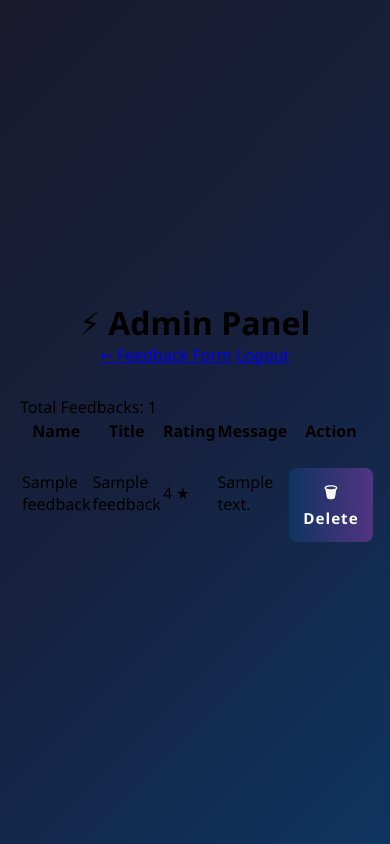
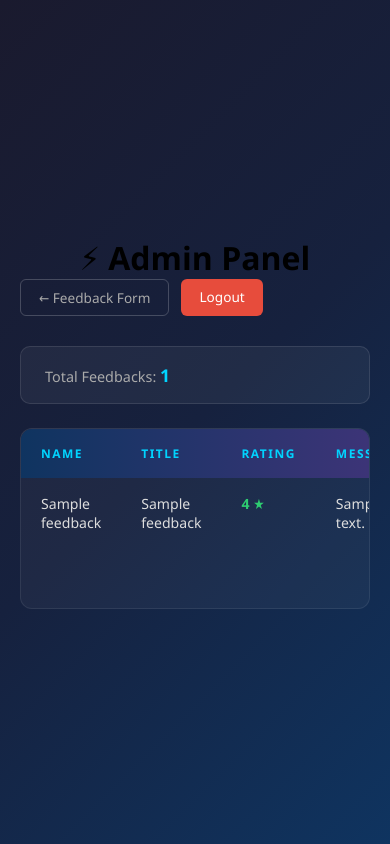
Before and after one commit to AdwaithEP/student-feedback-system, a Flask app: template templates/admin.html in a window 390 px wide. Run offline with Flask 3, Linux system fonts and the light colour scheme; the template is opened without the code that fills it: most values are stand-ins (such as "Sample title", 1, 10 or a date in 2020); parts of the project's set-up code (start-up, migrations or seed data) failed here and were passed over.

Commit message:
style.css

```diff
--- a/static/style.css
+++ b/static/style.css
@@ -207,4 +207,176 @@ button[type="submit"]:hover {
     .rating label {
         font-size: 1.5rem;
     }
+/* ========================
+   ADMIN PAGE
+======================== */
+body.admin-page {
+    display: block;
+    background: linear-gradient(135deg, #1a1a2e, #16213e, #0f3460);
+    padding: 30px 20px;
+    color: #eee;
 }
+
+.admin-header {
+    display: flex;
+    justify-content: space-between;
+    align-items: center;
+    margin-bottom: 30px;
+    padding-bottom: 20px;
+    border-bottom: 1px solid rgba(255,255,255,0.1);
+    max-width: 1200px;
+    margin-left: auto;
+    margin-right: auto;
+}
+
+.admin-header h1 { font-size: 1.8rem; color: #00d4ff; letter-spacing: 1px; }
+
+.header-btns { display: flex; gap: 12px; }
+
+.btn-back {
+    background: transparent;
+    border: 1px solid rgba(255,255,255,0.2);
+    color: #aaa;
+    padding: 8px 18px;
+    border-radius: 6px;
+    text-decoration: none;
+    font-size: 0.85rem;
+    transition: all 0.2s;
+}
+
+.btn-back:hover { border-color: #00d4ff; color: #00d4ff; }
+
+.btn-logout {
+    background: #e74c3c;
+    border: none;
+    color: white;
+    padding: 8px 18px;
+    border-radius: 6px;
+    text-decoration: none;
+    font-size: 0.85rem;
+    transition: all 0.2s;
+}
+
+.btn-logout:hover { background: #c0392b; }
+
+.stats-bar {
+    background: rgba(255,255,255,0.05);
+    border: 1px solid rgba(255,255,255,0.1);
+    border-radius: 10px;
+    padding: 16px 24px;
+    margin-bottom: 24px;
+    font-size: 0.9rem;
+    color: #aaa;
+    max-width: 1200px;
+    margin-left: auto;
+    margin-right: auto;
+}
+
+.stats-bar span { color: #00d4ff; font-weight: 600; font-size: 1.1rem; }
+
+.table-wrap {
+    background: rgba(255,255,255,0.04);
+    border: 1px solid rgba(255,255,255,0.08);
+    border-radius: 12px;
+    overflow: hidden;
+    max-width: 1200px;
+    margin: 0 auto;
+}
+
+table { width: 100%; border-collapse: collapse; }
+
+thead { background: linear-gradient(90deg, #0f3460, #533483); }
+
+thead th {
+    padding: 16px 20px;
+    text-align: left;
+    font-size: 0.75rem;
+    letter-spacing: 1.5px;
+    text-transform: uppercase;
+    color: #00d4ff;
+    font-weight: 600;
+}
+
+tbody tr {
+    border-bottom: 1px solid rgba(255,255,255,0.05);
+    transition: background 0.2s;
+}
+
+tbody tr:last-child { border-bottom: none; }
+tbody tr:hover { background: rgba(0,212,255,0.04); }
+
+tbody td {
+    padding: 16px 20px;
+    font-size: 0.88rem;
+    color: #ddd;
+    vertical-align: top;
+}
+
+.rating-high { color: #2ecc71; font-weight: 600; }
+.rating-mid  { color: #f39c12; font-weight: 600; }
+.rating-low  { color: #e74c3c; font-weight: 600; }
+
+.delete-btn {
+    background: rgba(231,76,60,0.15);
+    border: 1px solid #e74c3c;
+    color: #e74c3c;
+    padding: 6px 14px;
+    border-radius: 6px;
+    cursor: pointer;
+    font-size: 0.8rem;
+    transition: all 0.2s;
+}
+
+.delete-btn:hover { background: #e74c3c; color: white; }
+
+.no-feedback {
+    text-align: center;
+    padding: 80px 20px;
+    color: #555;
+}
+
+/* ========================
+   LOGIN PAGE
+======================== */
+body.login-page {
+    display: flex;
+    align-items: center;
+    justify-content: center;
+    background: linear-gradient(135deg, #1a1a2e, #16213e, #0f3460);
+}
+
+.login-box {
+    background: rgba(255,255,255,0.05);
+    border: 1px solid rgba(255,255,255,0.1);
+    border-radius: 14px;
+    padding: 40px;
+    width: 360px;
+    box-shadow: 0 20px 60px rgba(0,0,0,0.4);
+}
+
+.login-box h2 {
+    text-align: center;
+    color: #00d4ff;
+    font-size: 1.6rem;
+    margin-bottom: 8px;
+    letter-spacing: 1px;
+}
+
+.subtitle {
+    text-align: center;
+    color: #555;
+    font-size: 0.8rem;
+    margin-bottom: 30px;
+    letter-spacing: 1px;
+}
+
+.error {
+    background: rgba(231,76,60,0.15);
+    border: 1px solid #e74c3c;
+    color: #e74c3c;
+    padding: 10px 14px;
+    border-radius: 6px;
+    font-size: 0.82rem;
+    margin-bottom: 16px;
+    text-align: center;
+}
```
